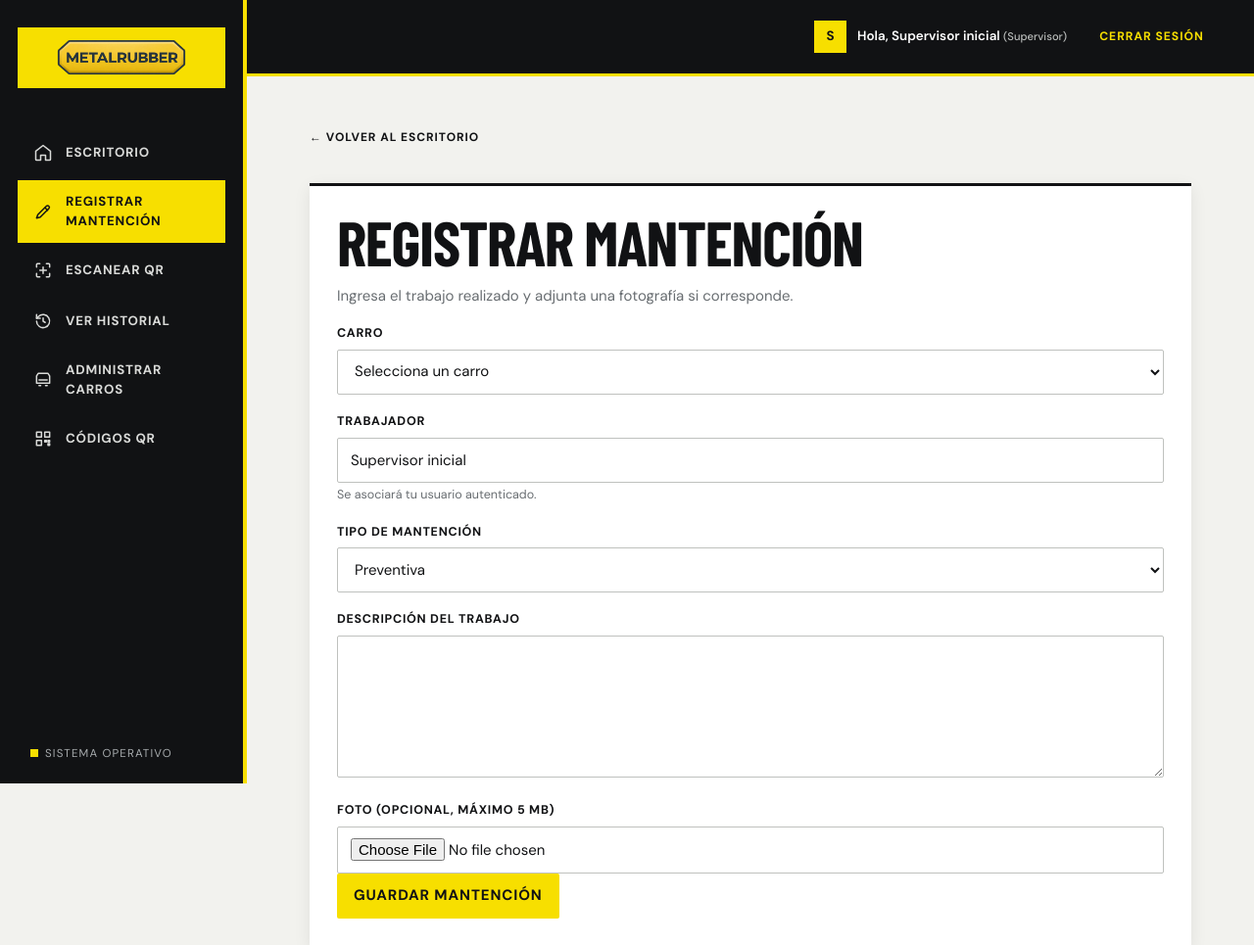
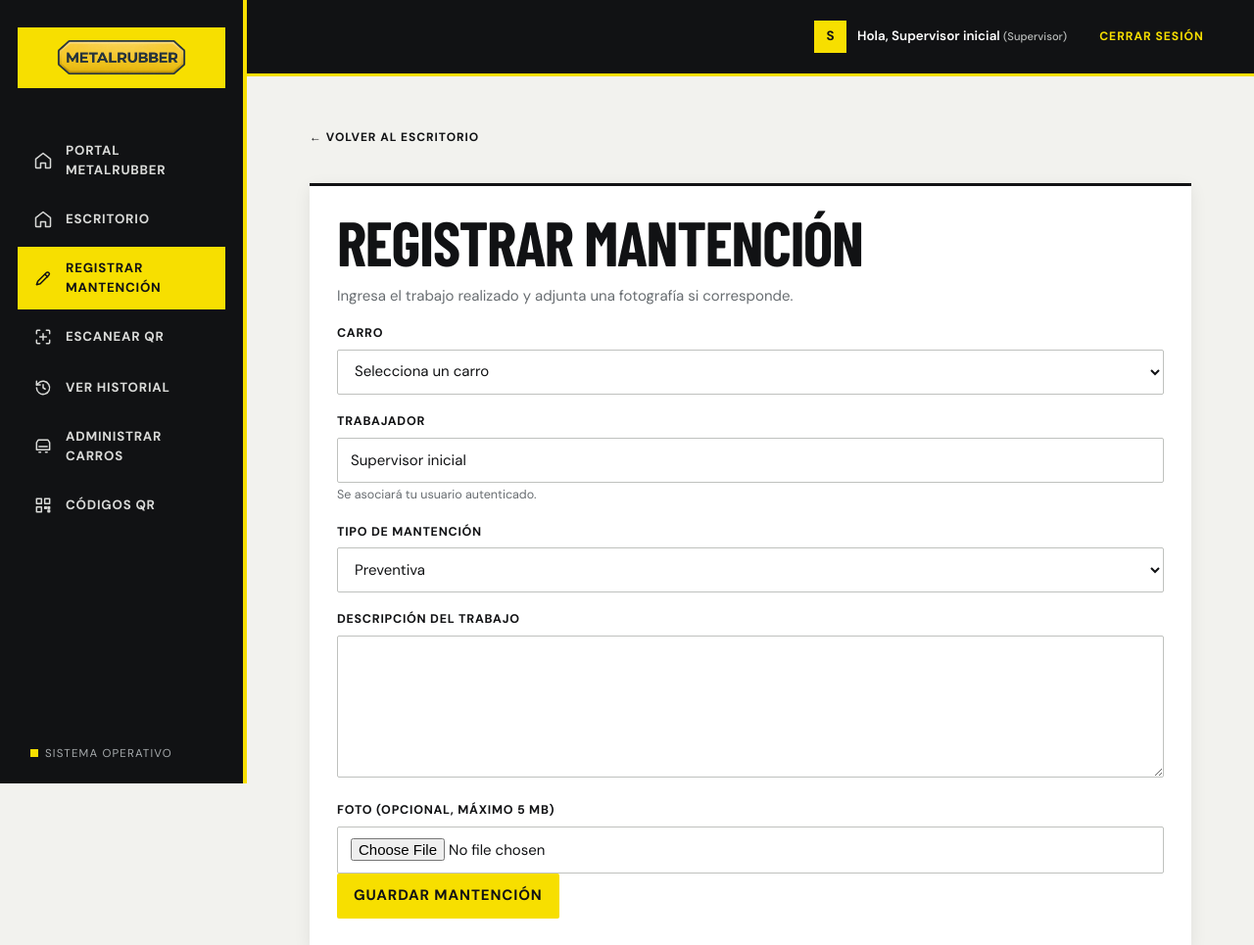
Before and after one commit to Erin3012/mantenciones, a PHP site: page /index.php in a window 1280 px wide. Shown: the top 965 px of the page at 98% size. Run offline with PHP 8.4, Linux system fonts and the light colour scheme; a user stored in the database is signed in; data comes from the database, SQL or seed files in the repository; some web fonts are replaced.

Commit message:
Mostrar acceso al portal en navegacion

```diff
--- a/partials/layout.php
+++ b/partials/layout.php
@@ -16,8 +16,7 @@ function layout_icon(string $name): string
 
 function layout_start(string $title,array $user,string $active): void
 {
-    ob_start(function(string $output): string { $home='<a class="nav-item portal-home" href="https://portal.metalrubber.cl" title="Volver al Portal Metalrubber" aria-label="Volver al Portal Metalrubber">'.layout_icon('home').'<span>Portal Metalrubber</span></a>'; return str_replace('<nav aria-label="NavegaciÃ³n principal">',$home.'<nav aria-label="NavegaciÃ³n principal">',$output); });
-    $items=[['panel.php','home','Escritorio','home'],['index.php','edit','Registrar mantención','registro'],['escanear.php','scan','Escanear QR','escaner'],['historial.php','history','Ver historial','historial']];
+    $items=[['https://portal.metalrubber.cl','home','Portal Metalrubber','portal'],['panel.php','home','Escritorio','home'],['index.php','edit','Registrar mantención','registro'],['escanear.php','scan','Escanear QR','escaner'],['historial.php','history','Ver historial','historial']];
     if(($user['rol']??'')==='supervisor'){$items[]=['carros.php','fleet','Administrar carros','carros'];$items[]=['generar_qr.php','qr','Códigos QR','qr'];}
     ?><!doctype html><html lang="es"><head><meta charset="utf-8"><meta name="viewport" content="width=device-width,initial-scale=1"><title><?=e($title)?></title><link rel="stylesheet" href="assets/css/app.css"><link rel="stylesheet" href="assets/css/layout.css"><link rel="stylesheet" href="assets/css/modules.css"></head><body class="module-page"><div class="app-shell"><aside class="sidebar"><a class="brand" href="panel.php"><img src="assets/brand/logo-metalrubber.png" alt="Metalrubber"></a><nav aria-label="Navegación principal"><?php foreach($items as [$href,$icon,$label,$key]): ?><a class="nav-item <?=$active===$key?'active':''?>" href="<?=e($href)?>"><?=layout_icon($icon)?><span><?=e($label)?></span></a><?php endforeach;?></nav><div class="side-footer"><span class="status-dot"></span>Sistema operativo</div></aside><main class="main-content"><header class="topbar"><button class="menu-button" type="button" aria-label="Mostrar navegación" onclick="document.body.classList.toggle('menu-open')">☰</button><div class="top-user"><span class="avatar"><?=e(strtoupper(substr((string)$user['nombre'],0,1)))?></span><span>Hola, <?=e($user['nombre'])?> <small>(<?=e(ucfirst((string)$user['rol']))?>)</small></span><a href="logout.php">Cerrar sesión</a></div></header><div class="module-content"><?php
 }
```
